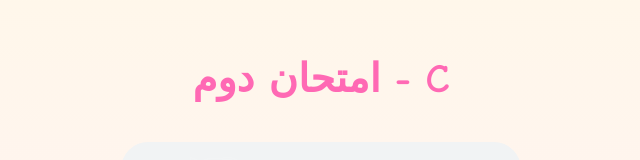
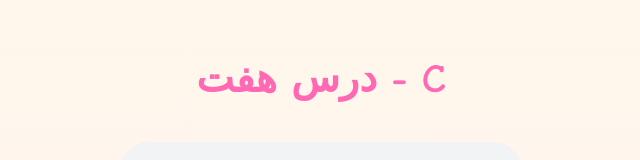
Before and after one commit to ferifandoghi/-Taban-English-School-2, a plain HTML site: page pages/audio27.html in a window 1280 px wide. Shown: the part 236-396 px from the top of the page, without its empty margins (319-959 px from the left). Drawn offline with Linux system fonts and the light colour scheme.

Commit message:
Update audio27.html

```diff
--- a/pages/audio27.html
+++ b/pages/audio27.html
@@ -44,7 +44,7 @@
   </style>
 </head>
 <body>
-  <h1>امتحان دوم - C</h1>
+  <h1>درس هفت - C</h1>
   <audio controls autoplay>
     <source src="../audio27.mp3" type="audio/mp3">
     Your browser does not support audio.
```
